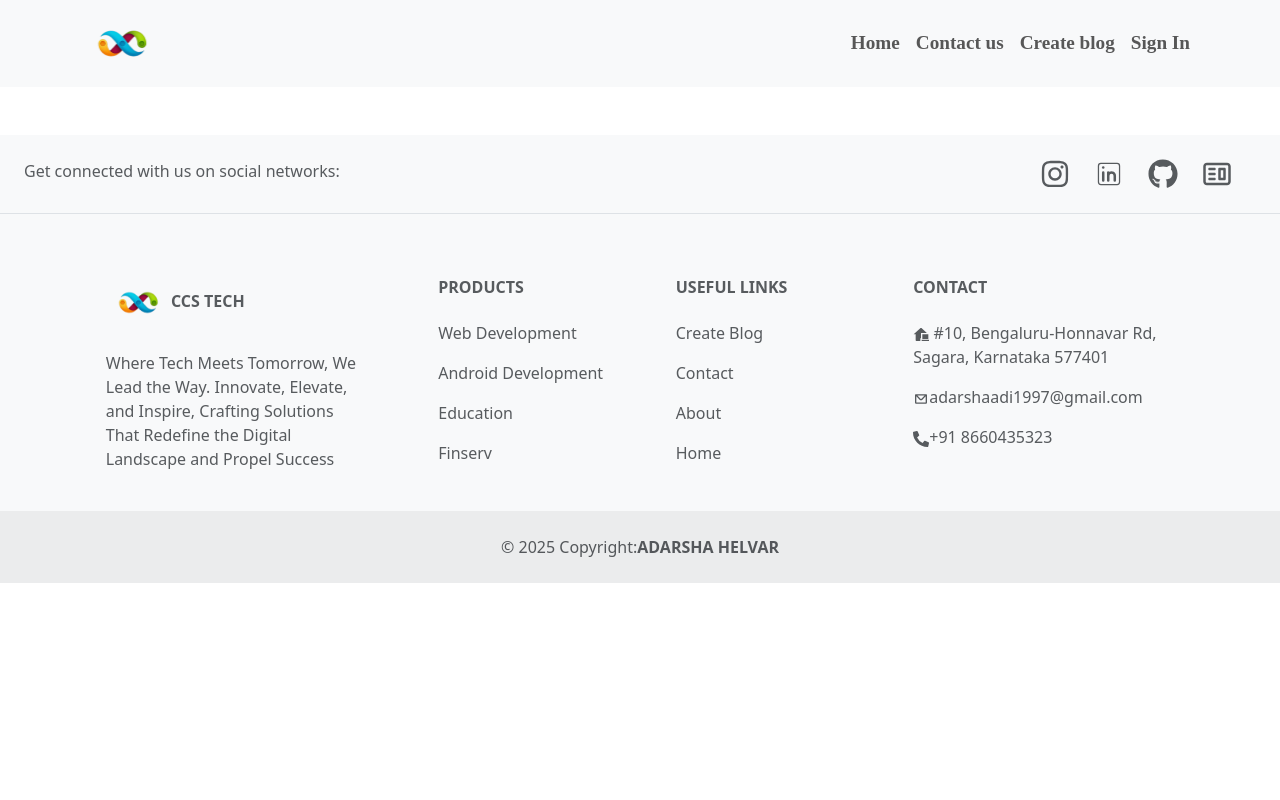
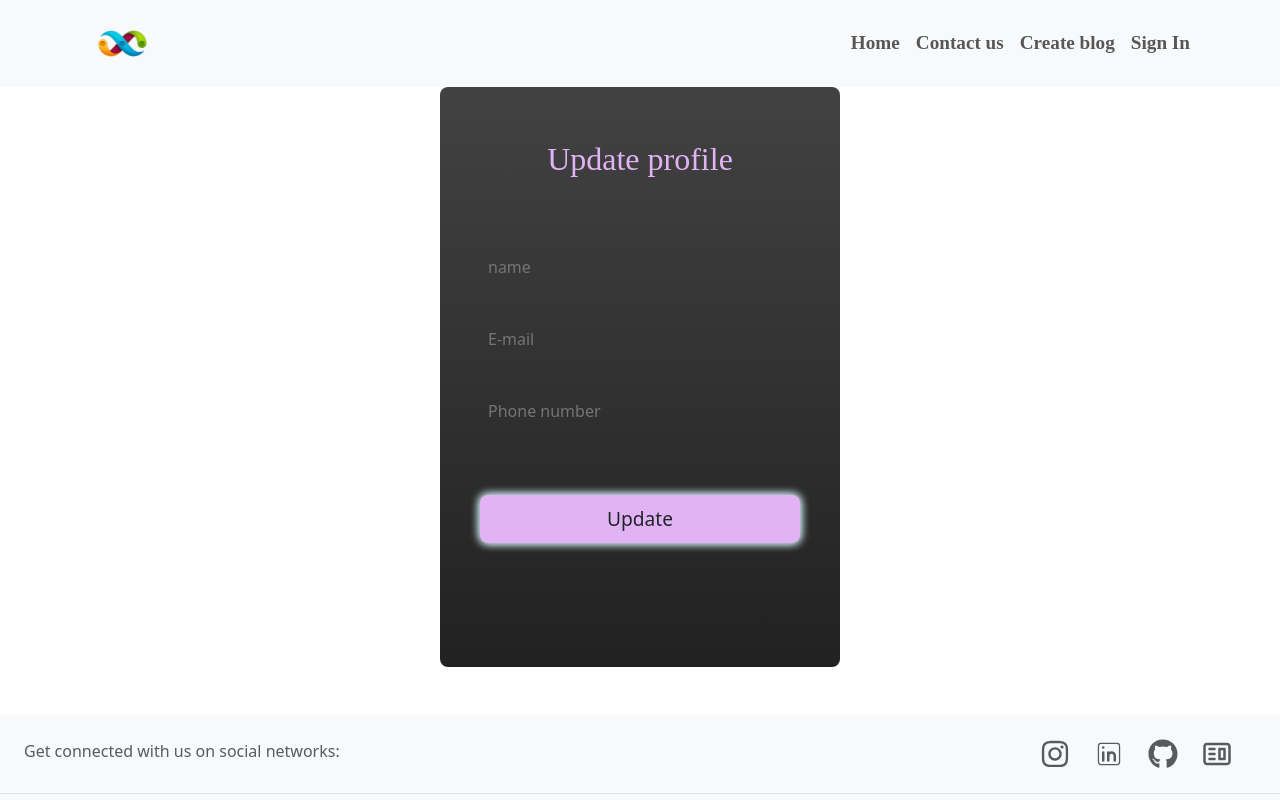
Before and after one commit to SangatiThanmayee/blogapp, a React (Vite) app in the folder my-app/: page /user/1 in a window 1280 px wide. Shown: the top 800 px of the page. Built offline with nearby package versions, Linux system fonts and the light colour scheme.

Commit message:
add edit user profile page

```diff
--- /dev/null
+++ b/my-app/src/components/EditUserInfo/EditUserInfo.jsx
@@ -0,0 +1,106 @@
+import React, { useContext, useEffect, useState } from "react";
+import { Link, useNavigate, useParams } from "react-router-dom";
+import { BASE_URL, token } from "../../utils/config";
+import useFetch from "../hooks/useFetch";
+import { AuthContext } from "../../context/AuthContext";
+import { toast } from "react-toastify";
+
+const EditUserInfo = () => {
+  // console.log('user :>> ', user);
+  const { id } = useParams();
+
+  const { user, dispatch } = useContext(AuthContext);
+  const logout = () => {
+    dispatch({ type: "LOGOUT" });
+    navigate("/");
+  };
+
+  const [loading, setLoading] = useState(false);
+  const [formData, setFormData] = useState({
+    name: "",
+    email: "",
+    phone: "",
+  });
+
+  const navigate = useNavigate();
+
+  const handleInputChange = (e) => {
+    setFormData({ ...formData, [e.target.name]: e.target.value });
+  };
+  //   console.log('formData :>> ', formData);
+
+  const submitHandler = async (event) => {
+    // console.log(formData);
+    event.preventDefault();
+    setLoading(true);
+    try {
+      const res = await fetch(`${BASE_URL}/users/${id}`, {
+        method: "put",
+        headers: {
+          "content-Type": "application/json",
+          Authorization: `Bearer ${token}`,
+        },
+        body: JSON.stringify(formData),
+      });
+      const { message } = await res.json();
+      if (!res.ok) {
+        throw new Error(message);
+      }
+
+      setLoading(false);
+      console.log("message update user profile :>> ", message);
+        toast.success(message);
+      logout()
+      navigate("/");
+    } catch (e) {
+      //   toast.error(e.message);
+      setLoading(false);
+    }
+  };
+
+  return (
+    <div>
+      <div className="container">
+        <form className="form" onSubmit={submitHandler}>
+          <p className="title">Update profile</p>
+          <input
+            placeholder="name"
+            className="name input"
+            type="text"
+            id="name"
+            name="name"
+            value={formData.name}
+            onChange={handleInputChange}
+            required
+          />
+          <input
+            placeholder="E-mail"
+            className="name input"
+            type="email"
+            id="email"
+            name="email"
+            value={formData.email}
+            onChange={handleInputChange}
+            required
+          />
+          <input
+            placeholder="Phone number"
+            className="name input"
+            type="text"
+            pattern="[0-9]*"
+            id="phone"
+            name="phone"
+            value={formData.phone}
+            onChange={handleInputChange}
+            required
+          />
+          <button className="btn" type="submit">
+            Update
+          </button>
+        </form>
+      </div>
+    </div>
+  );
+};
+
+export default EditUserInfo;
--- a/my-app/src/routes/Routing.jsx
+++ b/my-app/src/routes/Routing.jsx
@@ -5,6 +5,7 @@ import ContactUs from "../components/ContactUS/ContactUs";
 import CreateBlog from "../components/CreateBlog/CreateBlog";
 import Signin from "../components/Signin/Signin";
 import Register from "../components/Register/Register";
+import EditUserInfo from "../components/EditUserInfo/EditUserInfo";
 
 
 
@@ -14,11 +15,11 @@ const Routing = () => {
     <div>
       <Routes>
         <Route path="/" element={<Home />} />
-        <Route path="/contactus"   element={<ContactUs/>}/>
-        <Route path="/createNewBlog"  element={<CreateBlog/>}/>
-        <Route path="/signin" element={<Signin/>}/>
-        <Route path="/register" element={<Register/>}/>
-
+        <Route path="/contactus" element={<ContactUs />} />
+        <Route path="/createNewBlog" element={<CreateBlog />} />
+        <Route path="/signin" element={<Signin />} />
+        <Route path="/register" element={<Register />} />
+        <Route path="/user/:id" element={<EditUserInfo />} />
       </Routes>
     </div>
   );
```
